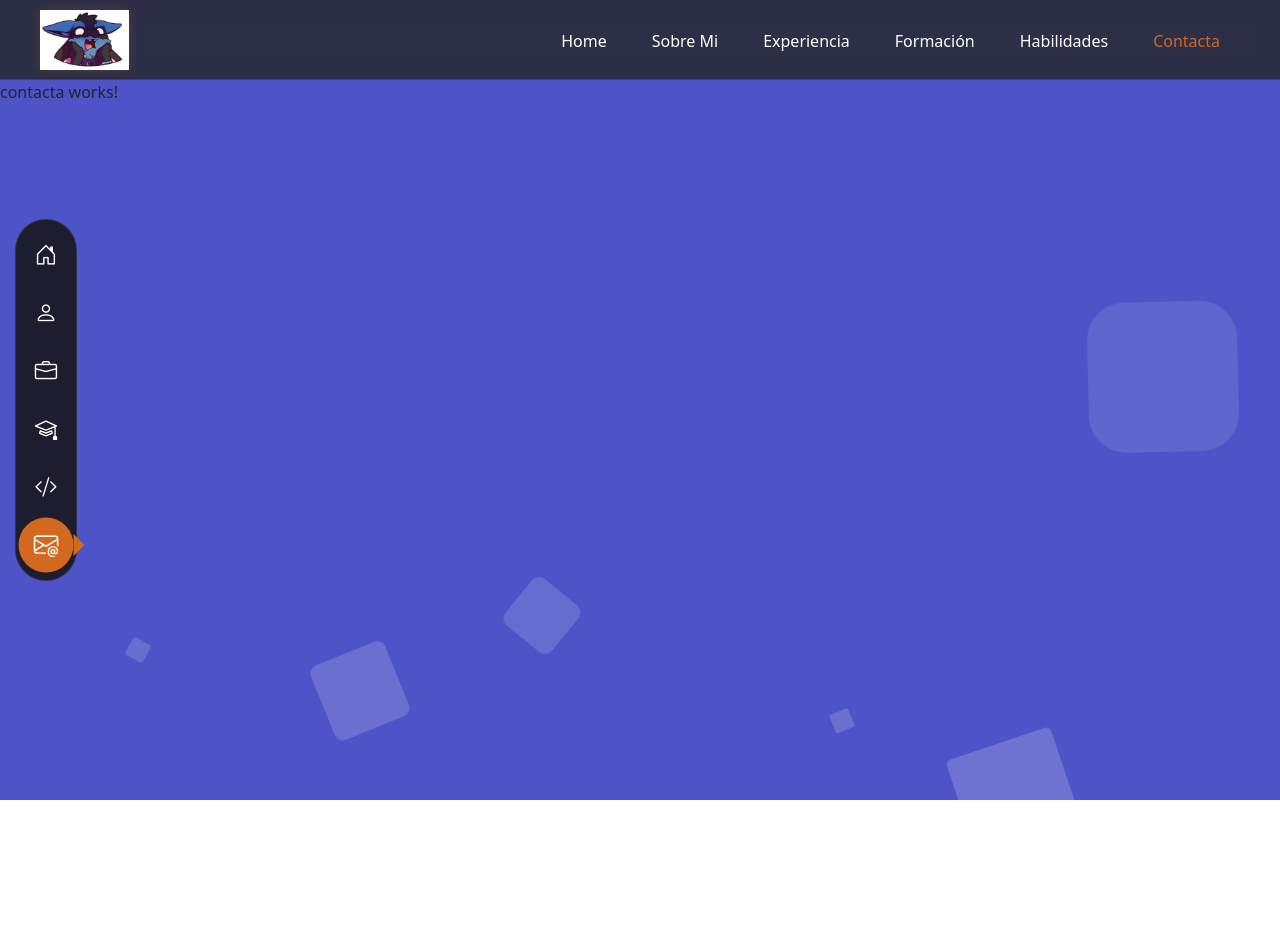
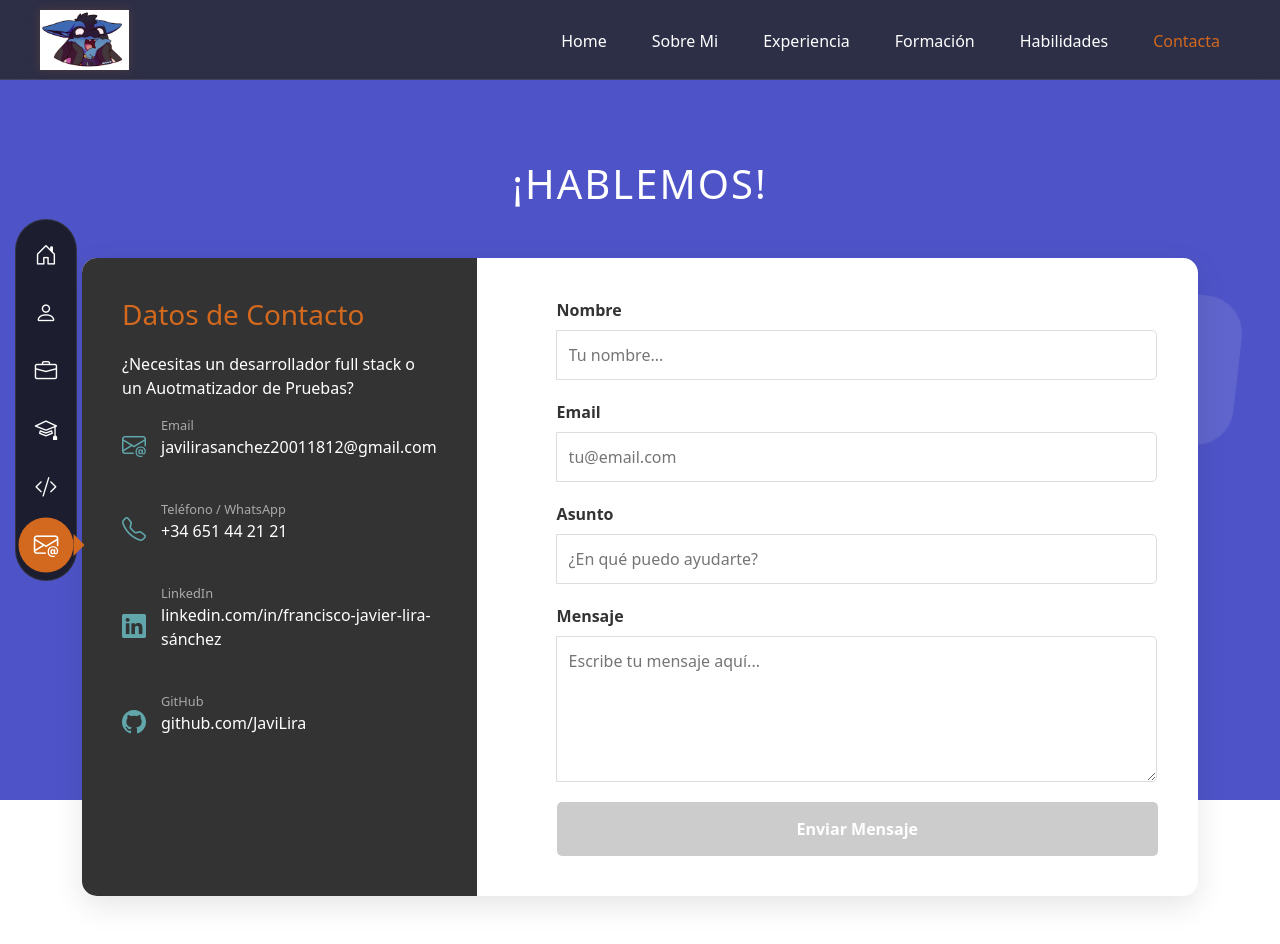
Before and after one commit to JaviLira/portfolio, an Angular app: page /contacta in a window 1280 px wide. Shown: the top 944 px of the page. Before the commit the page ends 800 px from the top, so only its background shows below. Built offline with nearby package versions, Linux system fonts and the light colour scheme.

Commit message:
fill contact page

```diff
--- a/src/app/components/nav-bar/nav-bar.html
+++ b/src/app/components/nav-bar/nav-bar.html
@@ -3,7 +3,7 @@
 
     <div class="nav-container">
       <div class="brand">
-        <a href="/"><img id="ejrLogo" src="lucario.jpg"></a>
+        <a href="./"><img id="ejrLogo" src="lucario.jpg"></a>
       </div>
 
         <ul class="nav-list">
--- a/src/app/components/nav-bar/nav-bar.ts
+++ b/src/app/components/nav-bar/nav-bar.ts
@@ -16,7 +16,7 @@ export class NavBar {
 @HostListener('window:scroll', [])
   onWindowScroll() {
     const offset = window.pageYOffset || document.documentElement.scrollTop || document.body.scrollTop || 0;
-    const newState = offset > 150;
+    const newState = offset > 50;
 
     if (this.isScrolled !== newState) {
       this.isScrolled = newState;
--- a/src/app/pages/contacta/contacta.css
+++ b/src/app/pages/contacta/contacta.css
@@ -0,0 +1,113 @@
+.contacto-wrapper {
+  padding: 80px 0;
+
+  min-height: calc(100vh - 80px);
+}
+
+.titulo {
+  text-align: center;
+  color: #ffffff;
+  font-size: 2.5rem;
+  margin-bottom: 50px;
+  text-transform: uppercase;
+  letter-spacing: 2px;
+}
+
+.contacto-grid {
+  display: grid;
+  grid-template-columns: 1fr 2fr;
+  gap: 40px;
+  background: white;
+  border-radius: 15px;
+  overflow: hidden;
+  box-shadow: 0 10px 30px rgba(0,0,0,0.1);
+}
+
+/* Sidebar de Info */
+.info-sidebar {
+  background: #333;
+  color: white;
+  padding: 40px;
+}
+
+.info-sidebar h3 {
+  color: #d2691e;
+  margin-bottom: 20px;
+}
+
+.dato-item {
+  display: flex;
+  align-items: center;
+  gap: 15px;
+  margin-bottom: 25px;
+}
+
+.dato-item i {
+  font-size: 1.5rem;
+  color: #61A6AB;
+}
+
+.dato-item span {
+  display: block;
+  font-size: 0.8rem;
+  color: #aaa;
+}
+
+.dato-item a { color: white; text-decoration: none; }
+
+/* Formulario */
+.formulario-card {
+  padding: 40px;
+}
+
+.input-group {
+  margin-bottom: 20px;
+}
+
+.input-group label {
+  display: block;
+  margin-bottom: 8px;
+  font-weight: 600;
+  color: #333;
+}
+
+.input-group input,
+.input-group textarea {
+  width: 100%;
+  padding: 12px;
+  border: 1px solid #ddd;
+  border-radius: 5px;
+  font-family: inherit;
+}
+
+.btn-enviar {
+  background: #d2691e;
+  color: white;
+  border: none;
+  padding: 15px 30px;
+  border-radius: 5px;
+  font-weight: bold;
+  cursor: pointer;
+  transition: background 0.3s;
+  width: 100%;
+}
+
+.btn-enviar:disabled {
+  background: #ccc;
+  cursor: not-allowed;
+}
+
+.btn-enviar:hover:not(:disabled) {
+  background: #b55a1a;
+}
+
+/* Responsive */
+@media (max-width: 1100px) {
+  .contacto-grid {
+    grid-template-columns: 1fr;
+  }
+
+  .info-sidebar {
+    padding: 30px;
+  }
+}
--- a/src/app/pages/contacta/contacta.html
+++ b/src/app/pages/contacta/contacta.html
@@ -1 +1,74 @@
-<p>contacta works!</p>
+<div class="contacto-wrapper">
+  <div class="container">
+    <h1 class="titulo">¡Hablemos!</h1>
+
+    <div class="contacto-grid">
+      <!-- Columna 1: Info de contacto -->
+      <div class="info-sidebar">
+        <h3>Datos de Contacto</h3>
+        <p>¿Necesitas un desarrollador full stack o un Auotmatizador de Pruebas?</p>
+
+        <div class="dato-item">
+          <i class="bi bi-envelope-at"></i>
+          <div>
+            <span>Email</span>
+            <p>javilirasanchez20011812@gmail.com</p>
+          </div>
+        </div>
+
+        <div class="dato-item">
+          <i class="bi bi-telephone"></i> <!-- O bi-whatsapp si prefieres -->
+          <div>
+            <span>Teléfono / WhatsApp</span>
+            <p><a href="tel:+34651442121">+34 651 44 21 21</a></p>
+          </div>
+        </div>
+
+        <div class="dato-item">
+          <i class="bi bi-linkedin"></i>
+          <div>
+            <span>LinkedIn</span>
+            <p><a href="https://www.linkedin.com/in/francisco-javier-lira-s%C3%A1nchez-884b3920a/" target="_blank">linkedin.com/in/francisco-javier-lira-sánchez</a></p>
+          </div>
+        </div>
+
+        <div class="dato-item">
+          <i class="bi bi-github"></i>
+          <div>
+            <span>GitHub</span>
+            <p><a href="https://github.com/JaviLira" target="_blank">github.com/JaviLira</a></p>
+          </div>
+        </div>
+      </div>
+
+      <!-- Columna 2: Formulario -->
+      <div class="formulario-card">
+        <form [formGroup]="contactoForm" (ngSubmit)="enviarFormulario()">
+          <div class="input-group">
+            <label>Nombre</label>
+            <input type="text" formControlName="nombre" placeholder="Tu nombre...">
+          </div>
+
+          <div class="input-group">
+            <label>Email</label>
+            <input type="email" formControlName="email" placeholder="tu@email.com">
+          </div>
+
+          <div class="input-group">
+            <label>Asunto</label>
+            <input type="text" formControlName="asunto" placeholder="¿En qué puedo ayudarte?">
+          </div>
+
+          <div class="input-group">
+            <label>Mensaje</label>
+            <textarea formControlName="mensaje" rows="5" placeholder="Escribe tu mensaje aquí..."></textarea>
+          </div>
+
+          <button type="submit" [disabled]="contactoForm.invalid" class="btn-enviar">
+            Enviar Mensaje
+          </button>
+        </form>
+      </div>
+    </div>
+  </div>
+</div>
--- a/src/app/pages/contacta/contacta.ts
+++ b/src/app/pages/contacta/contacta.ts
@@ -1,11 +1,31 @@
 import { Component } from '@angular/core';
+import { CommonModule } from '@angular/common';
+import { ReactiveFormsModule, FormBuilder, FormGroup, Validators } from '@angular/forms';
 
 @Component({
   selector: 'app-contacta',
-  imports: [],
+  imports: [CommonModule, ReactiveFormsModule],
   templateUrl: './contacta.html',
   styleUrl: './contacta.css',
 })
 export class Contacta {
+  contactoForm: FormGroup;
 
+  constructor(private fb: FormBuilder) {
+    this.contactoForm = this.fb.group({
+      nombre: ['', [Validators.required, Validators.minLength(3)]],
+      email: ['', [Validators.required, Validators.email]],
+      asunto: ['', Validators.required],
+      mensaje: ['', [Validators.required, Validators.minLength(10)]]
+    });
+  }
+
+  enviarFormulario() {
+    if (this.contactoForm.valid) {
+      console.log('Datos del formulario:', this.contactoForm.value);
+      // Aquí podrías conectar con tu backend de Spring Boot
+      alert('¡Mensaje enviado con éxito! (Simulado)');
+      this.contactoForm.reset();
+    }
+  }
 }
```
